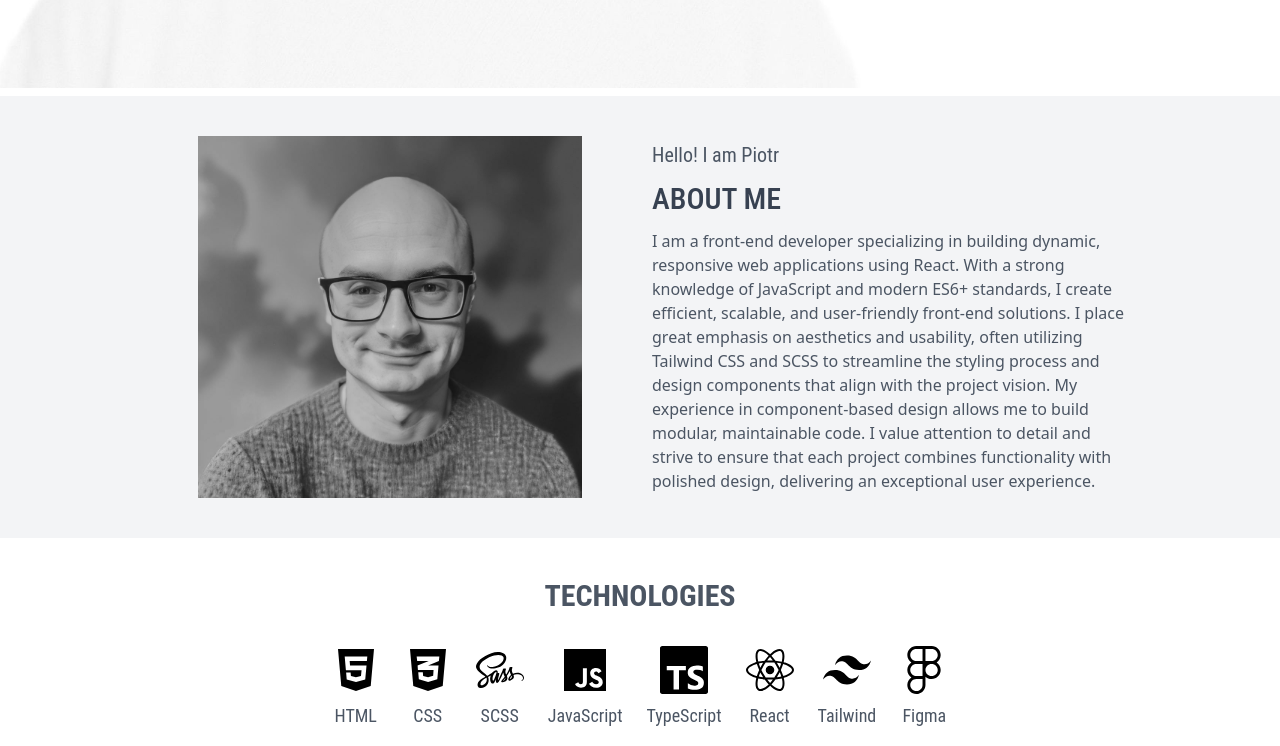
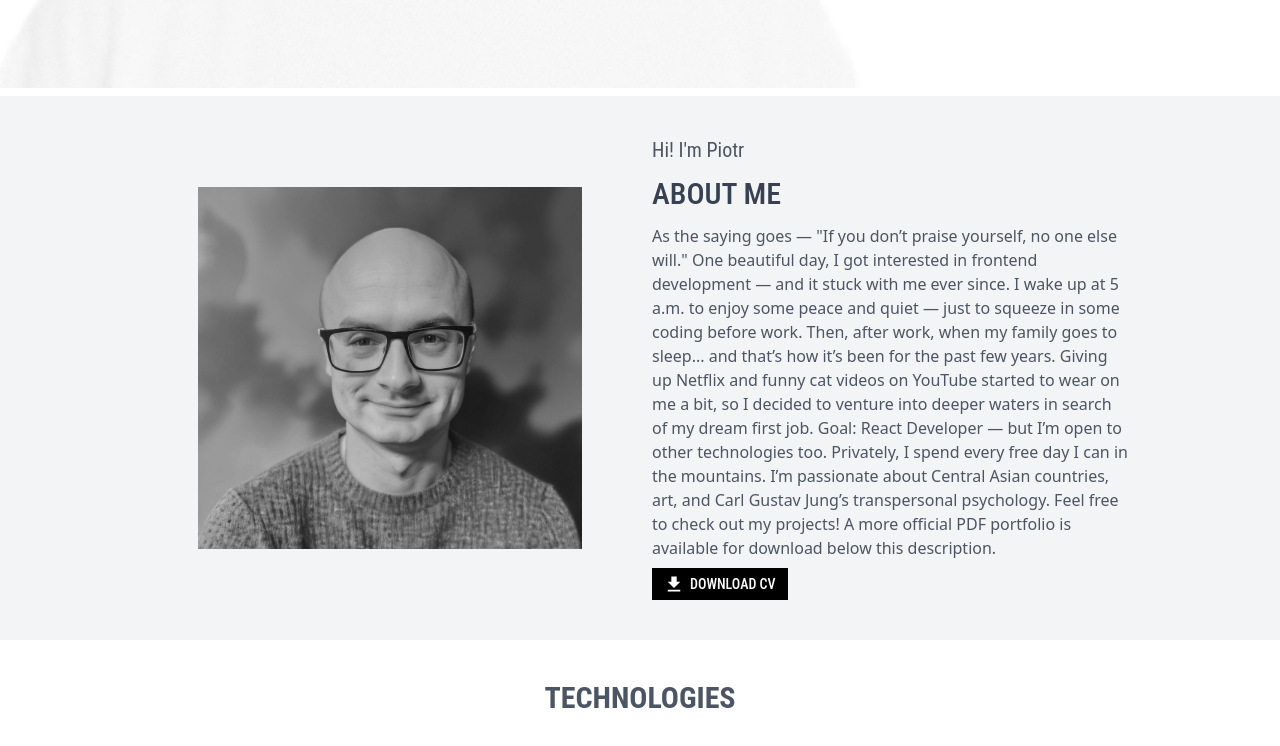
Before and after one commit to qumrran/piotr-portfolio-frontenddeveloper, a React (Create React App) app: page / in a window 1280 px wide. Shown: the part 712-1458 px from the top of the page. Built offline with nearby package versions, Linux system fonts and the light colour scheme.

Commit message:
dynamic button text for CV download

```diff
--- a/src/App.tsx
+++ b/src/App.tsx
@@ -10,20 +10,24 @@ function App() {
 	const [language, setLanguage] = useState<'en' | 'pl' | 'ru'>('en');
 	const data = getData(language);
 
-
 	const handleLanguageChange = (lang: 'en' | 'pl' | 'ru') => {
 		setLanguage(lang);
 	};
 
 	return (
-    <div className="App">
-      <Hero heroSection={data.heroSection} onLanguageChange={handleLanguageChange} />
+		<div className='App'>
+			<Hero
+				heroSection={data.heroSection}
+				onLanguageChange={handleLanguageChange}
+			/>
 			<About
 				name={data.personalInfo.name}
 				description={data.personalInfo.description}
 				greeting={data.personalInfo.greeting}
 				aboutMeHeader={data.personalInfo.aboutMeHeader}
+				button={data.personalInfo.button}
 			/>
+
 			<Skills skillsData={data.skills} />
 			<Projects projects={data.projects} />
 			<Footer contact={data.contact} />
--- a/src/components/About.tsx
+++ b/src/components/About.tsx
@@ -1,8 +1,9 @@
 import React from 'react';
 import portfolioImg from './../assets/images/piotr.jpg';
 import { PersonalInfo } from '../interfaces';
+import DownloadButton from './DownloadButton';
 
-const About: React.FC<PersonalInfo> = ({ name, greeting, aboutMeHeader, description }) => {
+const About: React.FC<PersonalInfo> = ({ name, greeting, aboutMeHeader, description, button }) => {
   return (
     <div id="about">
       <section className="flex items-center justify-center bg-gray-100 py-10 border-t-8 border-white">
@@ -24,6 +25,8 @@ const About: React.FC<PersonalInfo> = ({ name, greeting, aboutMeHeader, descript
               {aboutMeHeader}
             </h1>
             <p className="text-gray-600">{description}</p>
+
+            <DownloadButton filePath="/CV.pdf" label={button} />
           </div>
         </div>
       </section>
--- /dev/null
+++ b/src/components/DownloadButton.tsx
@@ -0,0 +1,21 @@
+import React from 'react';
+import { IoMdDownload } from 'react-icons/io';
+import { DownloadButtonProps } from '../interfaces';
+
+
+
+const DownloadButton: React.FC<DownloadButtonProps> = ({ filePath, label }) => {
+  return (
+    <a
+      href={filePath}
+      download
+      className="inline-flex items-center bg-black text-white hover:bg-gray-800 px-3 py-1.5 transition-colors gap-1.5 font-roboto-condensed mt-2 w-auto"
+      aria-label="Pobierz CV"
+    >
+      <IoMdDownload className="text-xl text-white" />
+      <span className="text-sm font-medium">{label}</span>
+    </a>
+  );
+};
+
+export default DownloadButton;
--- a/src/data/eng/contact.ts
+++ b/src/data/eng/contact.ts
@@ -1,5 +1,4 @@
 
-import { IconType } from 'react-icons';
 import { Contact } from '../../interfaces';
 import { FaFacebook, FaLinkedin, FaPhoneAlt } from "react-icons/fa";
 import { MdEmail } from "react-icons/md";
--- a/src/data/eng/personalInfo.ts
+++ b/src/data/eng/personalInfo.ts
@@ -1,10 +1,18 @@
-import { PersonalInfo } from "../../interfaces";
+import { PersonalInfo } from '../../interfaces';
 
 const personalInfo: PersonalInfo = {
-  name: "Piotr",
-  greeting: "Hello! I am",
-  aboutMeHeader: "ABOUT ME",
-  description: "I am a front-end developer specializing in building dynamic, responsive web applications using React. With a strong knowledge of JavaScript and modern ES6+ standards, I create efficient, scalable, and user-friendly front-end solutions. I place great emphasis on aesthetics and usability, often utilizing Tailwind CSS and SCSS to streamline the styling process and design components that align with the project vision. My experience in component-based design allows me to build modular, maintainable code. I value attention to detail and strive to ensure that each project combines functionality with polished design, delivering an exceptional user experience."
+	name: 'Piotr',
+	greeting: "Hi! I'm",
+	aboutMeHeader: 'ABOUT ME',
+	description: `As the saying goes — "If you don’t praise yourself, no one else will."
+One beautiful day, I got interested in frontend development — and it stuck with me ever since.
+I wake up at 5 a.m. to enjoy some peace and quiet — just to squeeze in some coding before work. Then, after work, when my family goes to sleep... and that’s how it’s been for the past few years.
+Giving up Netflix and funny cat videos on YouTube started to wear on me a bit, so I decided to venture into deeper waters in search of my dream first job.
+Goal: React Developer — but I’m open to other technologies too.
+Privately, I spend every free day I can in the mountains. I’m passionate about Central Asian countries, art, and Carl Gustav Jung’s transpersonal psychology.
+Feel free to check out my projects!
+A more official PDF portfolio is available for download below this description.`,
+	button: 'DOWNLOAD CV',
 };
 
 export default personalInfo;
--- a/src/data/pl/personalInfo.ts
+++ b/src/data/pl/personalInfo.ts
@@ -1,10 +1,18 @@
-import { PersonalInfo } from "../../interfaces";
+import { PersonalInfo } from '../../interfaces';
 
 const personalInfo: PersonalInfo = {
-  name: "Piotr",
-  greeting: "Cześć! Jestem",
-  aboutMeHeader: "O MNIE",
-  description: "Jestem front-end developerem, specjalizującym się w tworzeniu dynamicznych, responsywnych aplikacji internetowych z wykorzystaniem Reacta. Mam solidną znajomość JavaScriptu oraz nowoczesnych standardów ES6+, co pozwala mi tworzyć wydajne, skalowalne i przyjazne dla użytkownika rozwiązania front-endowe. Kładę duży nacisk na estetykę i użyteczność, często wykorzystując Tailwind CSS i SCSS do usprawnienia procesu stylizacji i projektowania komponentów, które są zgodne z wizją projektu. Moje doświadczenie w projektowaniu komponentów pozwala mi budować modułowy, łatwy do utrzymania kod. Przykładam dużą wagę do szczegółów, zapewniając, że każdy projekt łączy funkcjonalność z dopracowanym designem, oferując doskonałe wrażenia użytkownika."
+	name: 'Piotr',
+	greeting: 'Cześć! Jestem',
+	aboutMeHeader: 'O MNIE',
+	description: `Jak mawia przysłowie — "Jak się sam nie pochwalisz, to nikt cię nie pochwali."
+Pewnego pięknego dnia zainteresowałem się frontendem i tak już zostało do dziś.
+Pobudka o 5 rano, by mieć ciszę i spokój — tylko po to, żeby zdążyć pokodować jeszcze przed pracą. Potem, po pracy, gdy rodzina pójdzie spać... I tak trwa to już od kilku lat.
+Rezygnacja z Netflixa i oglądania śmiesznych kotów na YouTube zaczęła mi coraz bardziej doskwierać, więc postanowiłem wypłynąć na głębsze wody w poszukiwaniu swojej wymarzonej, pierwszej pracy.
+Cel: React Developer, ale nie zamykam się na inne technologie.
+Prywatnie: każdy możliwy wolny dzień spędzam w górach. Interesuję się krajami Azji Środkowej, sztuką oraz psychologią transpersonalną Carla Gustava Junga.
+Zapraszam do obejrzenia moich projektów!
+Bardziej oficjalne PDF-portfolio do pobrania znajduje się poniżej opisu.`,
+	button: 'POBIERZ CV',
 };
 
 export default personalInfo;
--- a/src/data/projectData.js
+++ /dev/null
@@ -1,97 +0,0 @@
-import { FaHtml5, FaCss3Alt, FaSass, FaJs, FaReact, FaNodeJs, FaFigma, FaFacebook, FaLinkedin, FaPhoneAlt } from "react-icons/fa";
-import { SiTailwindcss, SiTypescript } from "react-icons/si";
-import { MdEmail } from "react-icons/md";
-
-const projectData = {
-    personalInfo: {
-        name: "Piotr",
-        description: "I am a front-end developer specializing in building dynamic, responsive web applications using React. With a strong background in JavaScript and modern ES6+ standards, I create efficient, scalable, and user-friendly front-end solutions. I place great emphasis on aesthetics and usability, frequently utilizing Tailwind CSS and SCSS to streamline styling processes and design components that align with project visions. My experience with component-based design principles allows me to build modular, maintainable codebases. Dedicated to continuous learning, I stay up-to-date with new libraries and best practices in development. I value attention to detail and strive to ensure that each project combines functionality with polished design, delivering an exceptional user experience."
-    },
-    technologies: [
-        { id: 1, name: "HTML", icon: FaHtml5 },
-        { id: 2, name: "CSS", icon: FaCss3Alt },
-        { id: 3, name: "SCSS", icon: FaSass },
-        { id: 4, name: "JavaScript", icon: FaJs },
-        { id: 5, name: "TypeScript", icon: SiTypescript },
-        { id: 6, name: "React", icon: FaReact },
-        { id: 7, name: "Tailwind", icon: SiTailwindcss },
-        { id: 8, name: "Figma", icon: FaFigma },
-    ],
-
-    projects: [
-        {
-            id: 1,
-            title: "Reactly",
-            description: "A dynamic application built using React and CSS, showcasing advanced front-end capabilities.",
-            technologies: ["React", "CSS"],
-            imageUrl: "https://via.placeholder.com/400x300?text=Reactly",
-            link: "https://example.com/project1",
-            github: "https://github.com/qumrran"
-        },
-        {
-            id: 2,
-            title: "NodeForge",
-            description: "A backend project built with Node.js and Express, demonstrating solid skills in API creation and MongoDB database management.",
-            technologies: ["Node.js", "Express", "MongoDB"],
-            imageUrl: "https://via.placeholder.com/400x300?text=NodeForge",
-            link: "https://example.com/project2",
-            github: "https://github.com/qumrran"
-        },
-        {
-            id: 3,
-            title: "FullStack Connect",
-            description: "A full-stack application combining React and Node.js with PostgreSQL database integration.",
-            technologies: ["React", "Node.js", "PostgreSQL"],
-            imageUrl: "https://via.placeholder.com/400x300?text=FullStack+Connect",
-            link: "https://example.com/project3",
-            github: "https://github.com/qumrran"
-        },
-        {
-            id: 4,
-            title: "ShopMaster",
-            description: "An e-commerce platform built with TypeScript, React, and Redux, focusing on state management and scalability.",
-            technologies: ["TypeScript", "React", "Redux"],
-            imageUrl: "https://via.placeholder.com/400x300?text=ShopMaster",
-            link: "https://example.com/project4",
-            github: "https://github.com/qumrran"
-        },
-        {
-            id: 5,
-            title: "MyPortfolio",
-            description: "A personal portfolio website created with Next.js and Tailwind CSS, showcasing projects, skills, and development experience.",
-            technologies: ["Next.js", "Tailwind CSS"],
-            imageUrl: "https://via.placeholder.com/400x300?text=MyPortfolio",
-            link: "https://example.com/project5",
-            github: "https://github.com/qumrran"
-        }
-    ],
-
-    contact: [
-        {
-            id: 1,
-            name: "Facebook",
-            url: "https://www.facebook.com/piotr.obara.5/",
-            icon: FaFacebook
-        },
-        {
-            id: 2,
-            name: "LinkedIn",
-            url: "https://www.linkedin.com/",
-            icon: FaLinkedin
-        },
-        {
-            id: 3,
-            name: "Email",
-            url: "mailto:pocztapiotrobara@gmail.com",
-            icon: MdEmail
-        },
-        {
-            id: 4,
-            name: "Phone",
-            url: "tel:+48511132981",
-            icon: FaPhoneAlt
-        }
-    ]
-};
-
-export default projectData;
```
Also changed, not shown: src/data/ru/personalInfo.ts (+13 -5 lines), src/interfaces/index.ts (+7 -0 lines), src/data/getData.ts (indentation only), 1 other file (tests, documents, lock files or other folders). Lines whose indentation alone changed are shown as unchanged.
